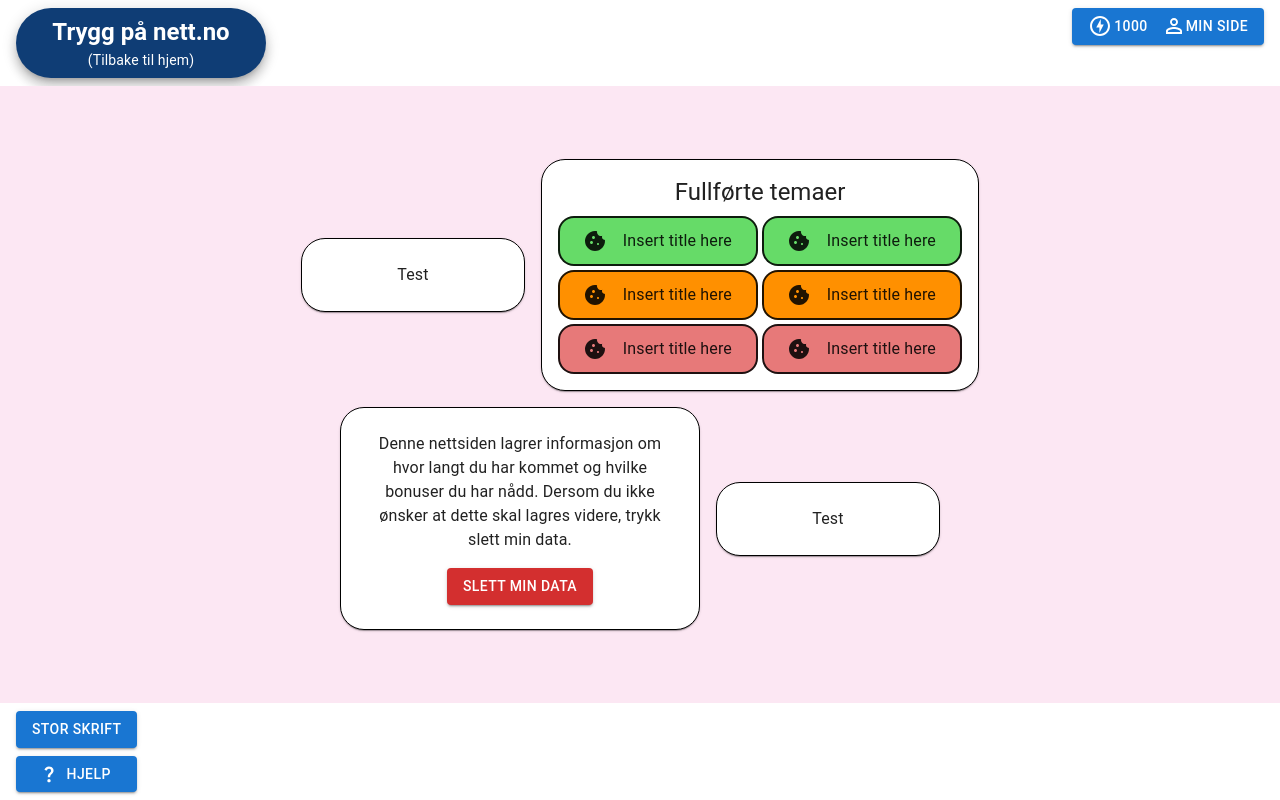
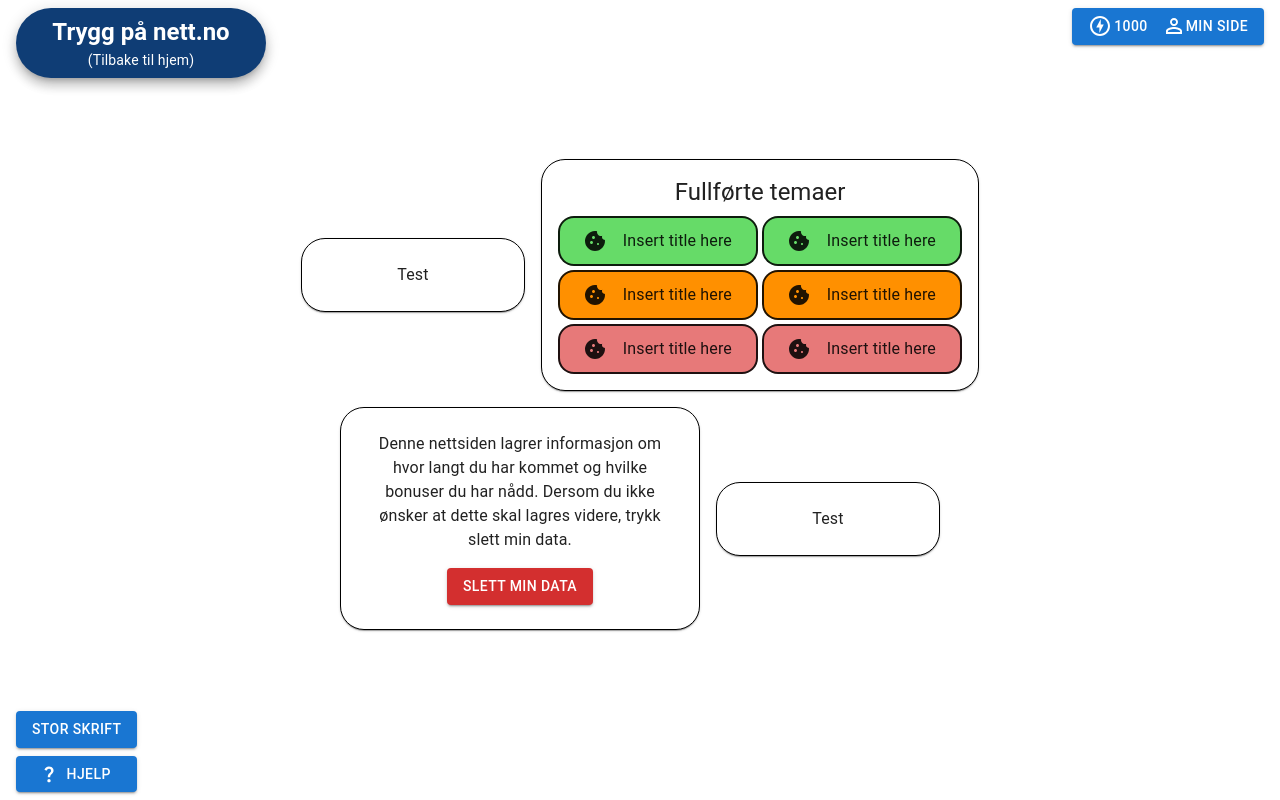
Before and after one commit to AgnetheKvalEngstad/idatt2900_group35, a React (Vite) app in the folder frontend/: page /profile in a window 1280 px wide. Built offline with nearby package versions, Linux system fonts and the light colour scheme.

Commit message:
test: Updated test snapshot

```diff
--- a/frontend/src/pages/ProfilePage.tsx
+++ b/frontend/src/pages/ProfilePage.tsx
@@ -41,7 +41,7 @@
     .map((card) => card.component);
 
   return (
-    <Grid2 className="flex flex-col justify-center items-center space-y-4 bg-pink-100 w-full">
+    <Grid2 className="flex flex-col justify-center items-center space-y-4  w-full">
       <Grid2 className="flex flex.row justify-center items-center space-x-4">
         <Card
           className="flex flex-col items-center justify-center w-56 text-center p-6 border-1 border-black"
```
Also changed, not shown: 2 other files (tests, documents, lock files or other folders).
